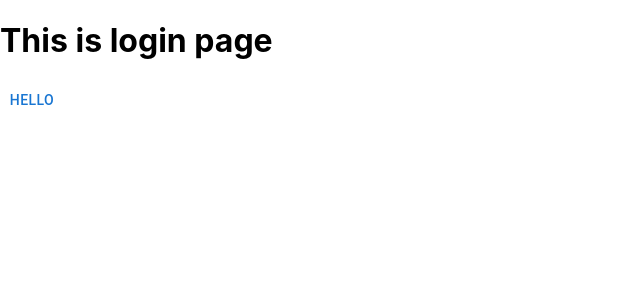
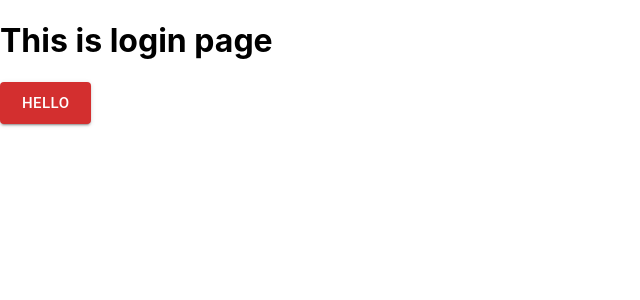
Before and after one commit to Vishnu7025/Frontend-Real_Estate_web, a React (Create React App) app in the folder frontend/: page /Login in a window 1280 px wide. Shown: the top 300 px of the page, without its empty margins (0-640 px from the left). Built offline with nearby package versions, Linux system fonts and the light colour scheme.

Commit message:
useState with MUI

```diff
--- a/frontend/src/Components/Login.js
+++ b/frontend/src/Components/Login.js
@@ -1,10 +1,13 @@
 import React from 'react'
+import { useState } from 'react';
 import Button from '@mui/material/Button';
 function Login() {
+  const [btnColor,setBtnColor] = useState('error');
+
   return (
     <div>
         <h1>This is login page</h1>
-        <Button variant='text'>hello</Button>
+        <Button onClick={() => setBtnColor("success")} color={btnColor} size='large' variant='contained'>hello</Button>
 
     </div>
   )
```
